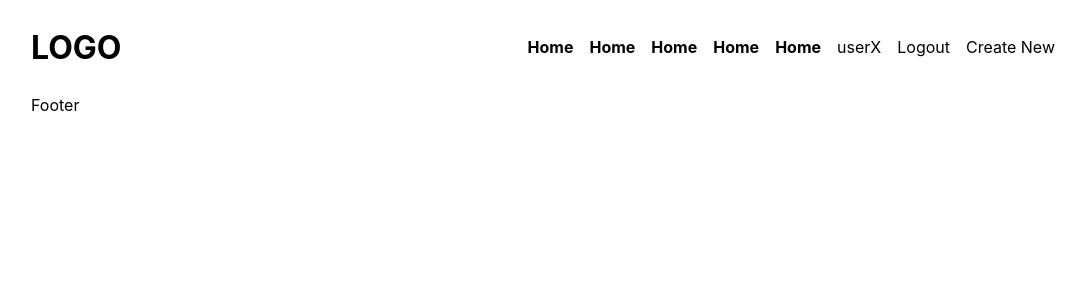
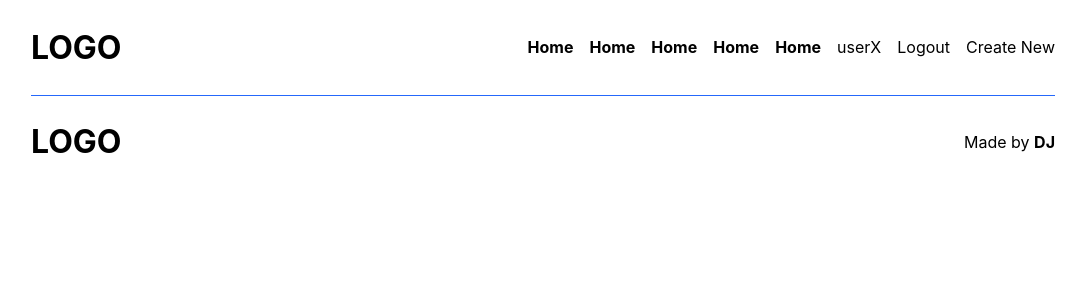
Before and after one commit to dovjas/BlogApp, a React (Create React App) app: page / in a window 1280 px wide. Shown: the top 300 px of the page, without its empty margins (97-1183 px from the left). Built offline with nearby package versions, Linux system fonts and the light colour scheme.

Commit message:
created - basic footer style

```diff
--- a/src/components/footer/Footer.jsx
+++ b/src/components/footer/Footer.jsx
@@ -2,7 +2,12 @@ import React from 'react'
 
 const Footer = () => {
   return (
-    <div>Footer</div>
+    <footer>
+      <h2>LOGO</h2>
+      <span>
+        Made by <b>DJ</b>
+      </span>
+    </footer>
   )
 }
 
--- a/src/style.scss
+++ b/src/style.scss
@@ -37,6 +37,17 @@ $lightBlue:#2568FB;
                     }
                 }
 
+            }
+        }
+        //FOOTER
+        footer{
+            border-top: 1px solid $lightBlue;
+            display: flex;
+            align-items: center;
+            justify-content: space-between;
+            h2{
+                font-size: 2rem;
+                color: #000;
             }
         }
 
```
